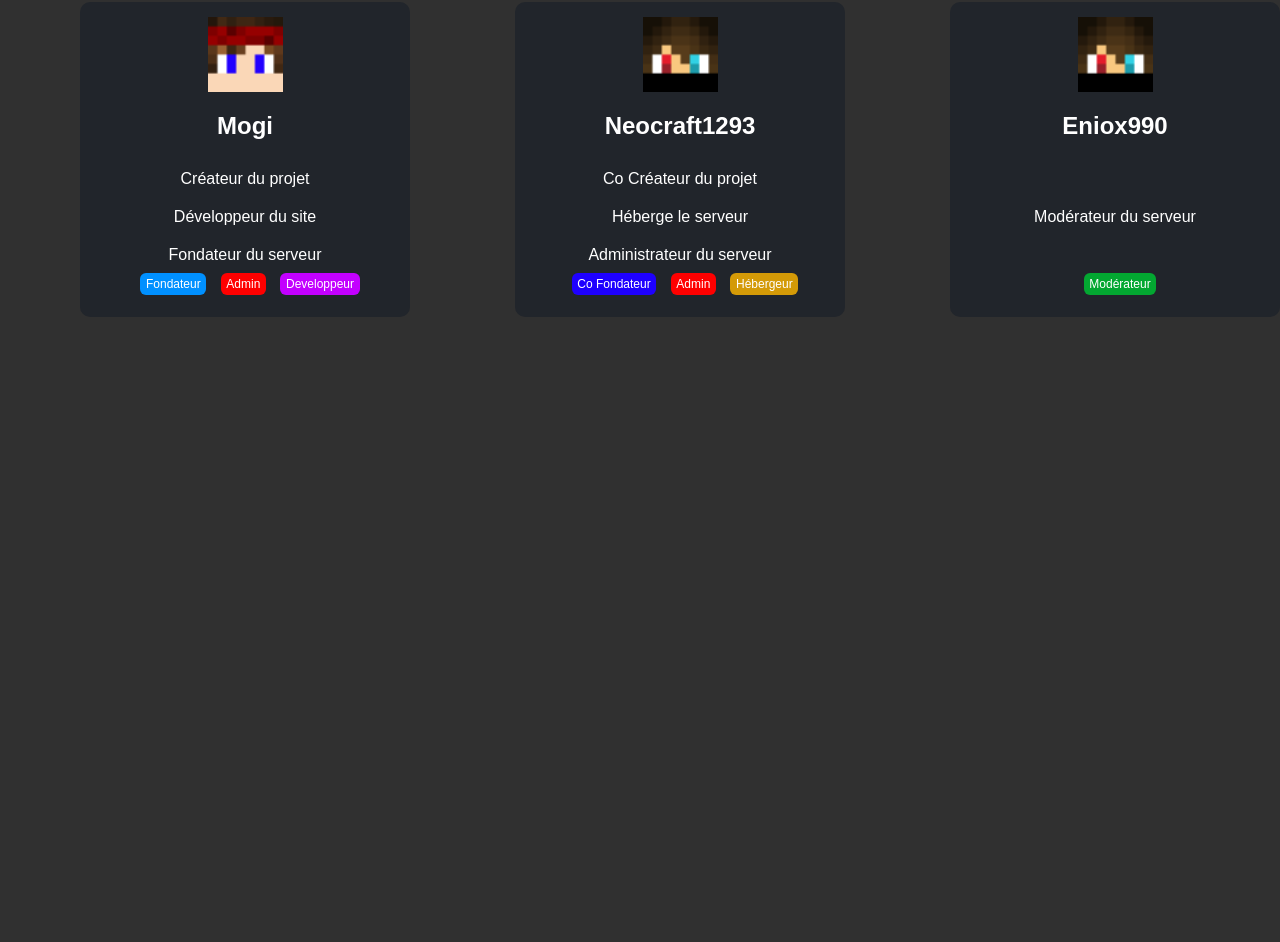
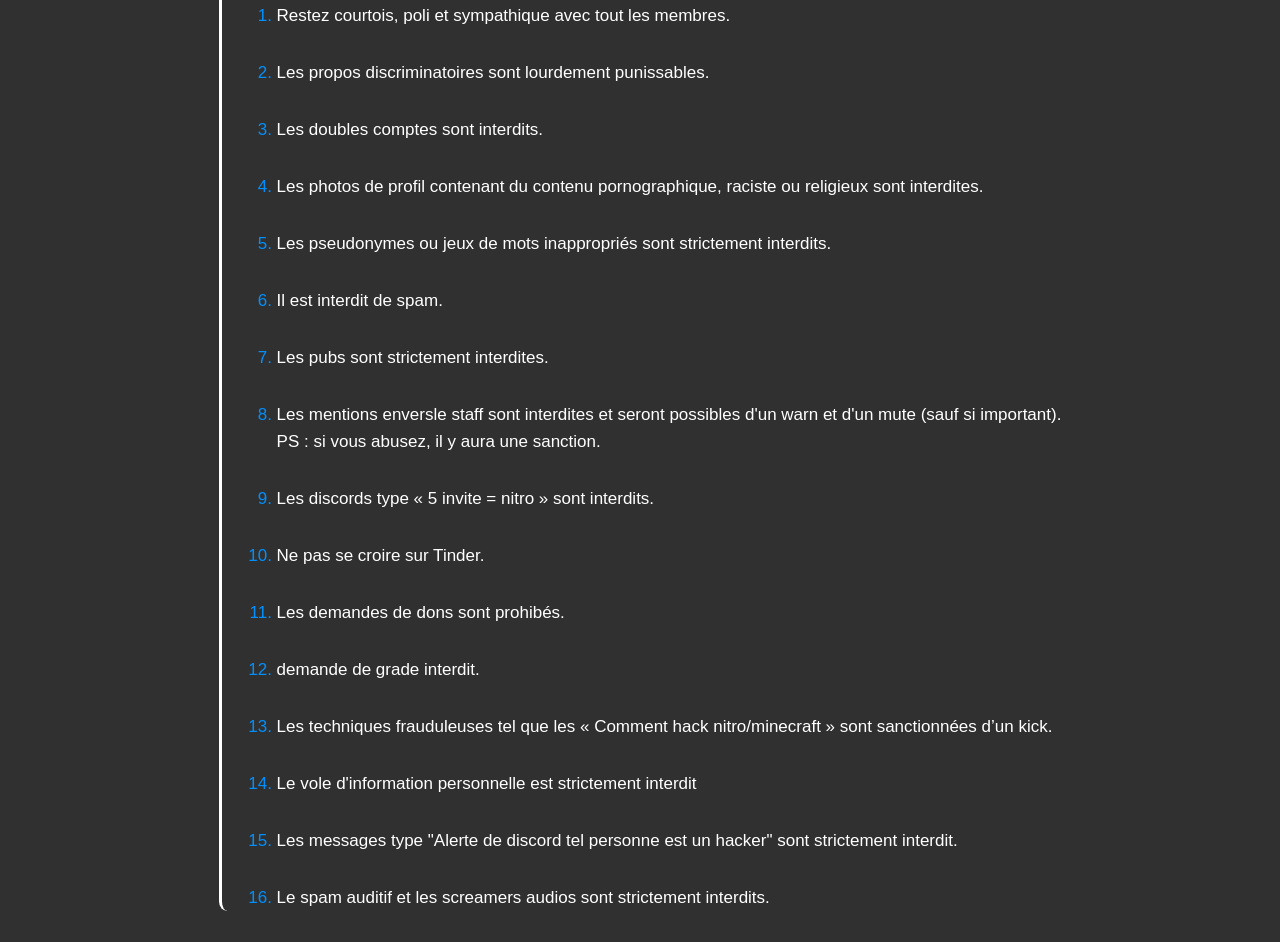
Before and after one commit to mogigame/site, a plain HTML site: page discord.html in a window 1280 px wide. Shown: the part 202-1144 px from the top of the page. Before the commit the page ends 800 px from the top, so only its background shows below. Drawn offline with Linux system fonts and the light colour scheme.

Commit message:
page "discord" aouter ||| style idem pour toute les page mis en 1

```diff
--- a/staff.html
+++ b/discord.html
@@ -6,7 +6,7 @@
     <meta http-equiv="X-UA-Compatible" content="IE=edge">
     <meta name="viewport" content="width=device-width, initial-scale=1.0">
     <title>ACCUEIL</title>
-    <link rel="stylesheet" type="text/css" href="./staff_files/style.css">
+    <link rel="stylesheet" type="text/css" href="./discord_files/style.css">
     <link rel="stylesheet" type="text/css" href="style.css">
     <link rel="stylesheet" href="https://cdnjs.cloudflare.com/ajax/libs/font-awesome/6.3.0/css/all.min.css"
         integrity="sha512-SzlrxWUlpfuzQ+pcUCosxcglQRNAq/DZjVsC0lE40xsADsfeQoEypE+enwcOiGjk/bSuGGKHEyjSoQ1zVisanQ=="
@@ -20,6 +20,53 @@
             <li><a href="index.html">ACCUEIL</a></li>
             <li class="current"><a href="staff.html">Staff</a></li>
         </ul>
+    </div>
+
+
+
+    <div class="rules">
+
+        <div class="rule">
+            <h1 class="aqua">règles détaillées du serveur discord :</h1>
+
+            <ol>
+                <li>Restez courtois, poli et sympathique avec tout les membres.</li>
+
+                <li>Les propos discriminatoires sont lourdement punissables.</li>
+
+                <li>Les doubles comptes sont interdits.</li>
+
+                <li>Les photos de profil contenant du contenu pornographique, raciste ou religieux sont
+                    interdites.</li>
+
+                <li>Les pseudonymes ou jeux de mots inappropriés sont strictement interdits.</li>
+
+                <li>Il est interdit de spam.</li>
+
+                <li>Les pubs sont strictement interdites.</li>
+
+                <li>Les mentions enversle staff sont interdites et seront possibles d'un warn et d'un mute (sauf si
+                    important). <br><span class="white">PS : si vous abusez, il y aura une sanction.</li></span>
+
+                <li>Les discords type « 5 invite = nitro » sont interdits.</li>
+
+                <li>Ne pas se croire sur Tinder.</li>
+
+                <li>Les demandes de dons sont prohibés.</li>
+
+                <li>demande de grade interdit.</li>
+
+                <li>Les techniques frauduleuses tel que les « Comment hack nitro/minecraft » sont sanctionnées d’un
+                    kick.</li>
+
+                <li>Le vole d'information personnelle est strictement interdit</li>
+
+                <li>Les messages type "Alerte de discord tel personne est un hacker" sont strictement interdit.</li>
+
+                <li>Le spam auditif et les screamers audios sont strictement interdits.</li>
+            </ol>
+        </div>
+
     </div>
 
     <div class="staffs">
@@ -37,6 +84,7 @@
                 <span class="role" style="background-color: #c300ff;">Developpeur</span>
             </div>
         </div>
+
 
         <div class="staff">
             <div class="skin">
--- a/staff_files/style.css
+++ b/discord_files/style.css
@@ -1,4 +1,15 @@
-  .staffs {
+.rule{
+  color: white;
+  line-height: 27px;
+  font-size: 17px;
+  border-left: white solid 3px;
+  padding-left: 15px;
+  border-radius: 1%;
+  margin-top: 100px;
+}
+
+
+.staffs {
     text-align: center;
     margin-top: 150px;
     color: white;
@@ -42,3 +53,18 @@
 .staff p{
     margin: 10px auto;
 }
+
+.rules{
+  width: fit-content;
+  margin-right: auto;
+  margin-left: auto;
+}
+
+li{
+  color: #0090fe;
+  margin-bottom: 30px;
+}
+
+li:first-line{
+  color:#FFFFFF;
+}
--- a/style.css
+++ b/style.css
@@ -5,7 +5,9 @@ body {
   margin: 0;
 }
 
-
+.white {
+  color: white;
+}
 
 .menu {
   font-family: 'Raleway', Arial, sans-serif;
```
Also changed, not shown: index.html (+1 -1 lines), index_files/style.css (+0 -13 lines).
